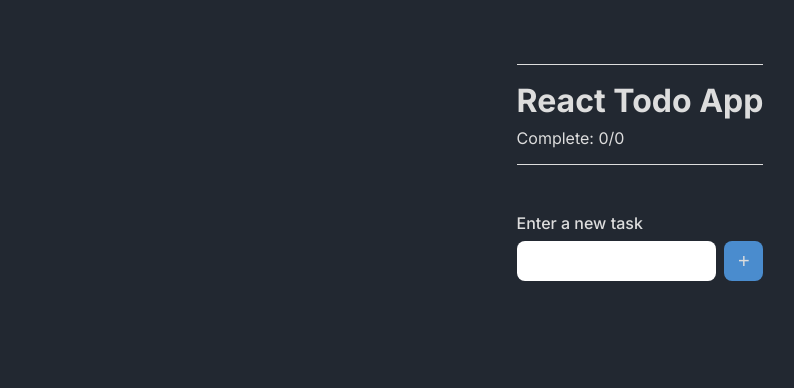
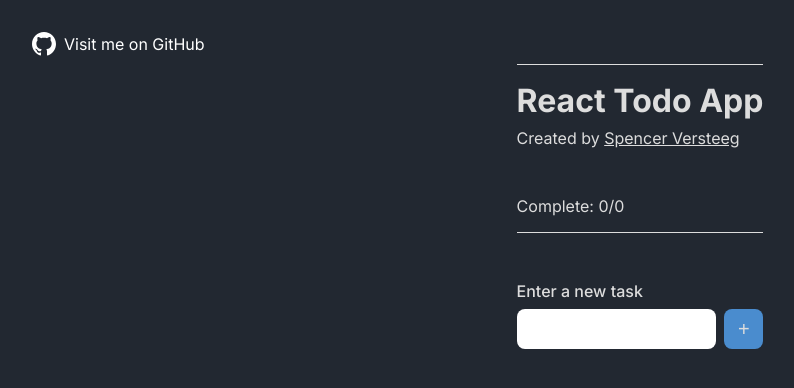
Before and after one commit to spencerversteeg/react-todo, a React (Vite) app: page / in a window 1280 px wide. Shown: the top 388 px of the page, without its empty margins (0-794 px from the left). Built offline with nearby package versions, Linux system fonts and the light colour scheme.

Commit message:
Fix GH linkback, created by spencer added

```diff
--- a/src/App.tsx
+++ b/src/App.tsx
@@ -54,9 +54,42 @@ const App: React.FC = () => {
 
   return (
     <main>
+      <div className="github-link">
+        <a
+          href="https://github.com/spencerversteeg/react-todo"
+          target="_blank"
+          rel="noreferrer"
+        >
+          <svg
+            width="24"
+            height="24"
+            viewBox="0 0 24 24"
+            fill="none"
+            xmlns="http://www.w3.org/2000/svg"
+          >
+            <path
+              fillRule="evenodd"
+              clipRule="evenodd"
+              d="M12 0C5.37 0 0 5.37 0 12C0 17.31 3.435 21.795 8.205 23.385C8.805 23.49 9.03 23.13 9.03 22.815C9.03 22.53 9.015 21.585 9.015 20.58C6 21.135 5.22 19.845 4.98 19.17C4.845 18.825 4.26 17.76 3.75 17.475C3.33 17.25 2.73 16.695 3.735 16.68C4.68 16.665 5.355 17.55 5.58 17.91C6.66 19.725 8.385 19.215 9.075 18.9C9.18 18.12 9.495 17.595 9.84 17.295C7.17 16.995 4.38 15.96 4.38 11.37C4.38 10.065 4.845 8.985 5.61 8.145C5.49 7.845 5.07 6.615 5.73 4.965C5.73 4.965 6.735 4.65 9.03 6.195C9.99 5.925 11.01 5.79 12.03 5.79C13.05 5.79 14.07 5.925 15.03 6.195C17.325 4.635 18.33 4.965 18.33 4.965C18.99 6.615 18.57 7.845 18.45 8.145C19.215 8.985 19.68 10.05 19.68 11.37C19.68 15.975 16.875 16.995 14.205 17.295C14.64 17.67 15.015 18.39 15.015 19.515C15.015 21.12 15 22.41 15 22.815C15 23.13 15.225 23.505 15.825 23.385C18.2072 22.5807 20.2772 21.0497 21.7437 19.0074C23.2101 16.965 23.9993 14.5143 24 12C24 5.37 18.63 0 12 0Z"
+              fill="white"
+            />
+          </svg>
+          Visit me on GitHub
+        </a>
+      </div>
       {/* Page header container */}
       <header>
         <h1>React Todo App</h1>
+        <h2>
+          Created by{" "}
+          <a
+            href="https://spencerversteeg.com/"
+            target="_blankl"
+            rel="noreferrer"
+          >
+            Spencer Versteeg
+          </a>
+        </h2>
         <span>
           Complete: {itemsComplete}/{todos.length}
         </span>
--- a/src/index.css
+++ b/src/index.css
@@ -14,6 +14,7 @@ body {
 }
 
 body {
+  position: relative;
   font-family: "Inter";
   box-sizing: border-box;
 
@@ -24,6 +25,28 @@ body {
 
   color: var(--white);
   background-color: var(--black);
+}
+
+.github-link {
+  position: absolute;
+
+  top: 2rem;
+  left: 2rem;
+}
+
+.github-link a {
+  display: flex;
+  align-items: center;
+  color: white;
+  text-decoration: none;
+}
+
+.github-link a:hover {
+  text-decoration: underline;
+}
+
+.github-link svg {
+  margin-right: 0.5rem;
 }
 
 main {
@@ -40,6 +63,16 @@ header {
   padding: 1rem 0;
   border-top: 1px solid var(--white);
   border-bottom: 1px solid var(--white);
+}
+
+header h2 {
+  margin: 0 0 3rem 0;
+  font-size: 1rem;
+  font-weight: 400;
+}
+
+header h2 a {
+  color: inherit;
 }
 
 .todos {
```
